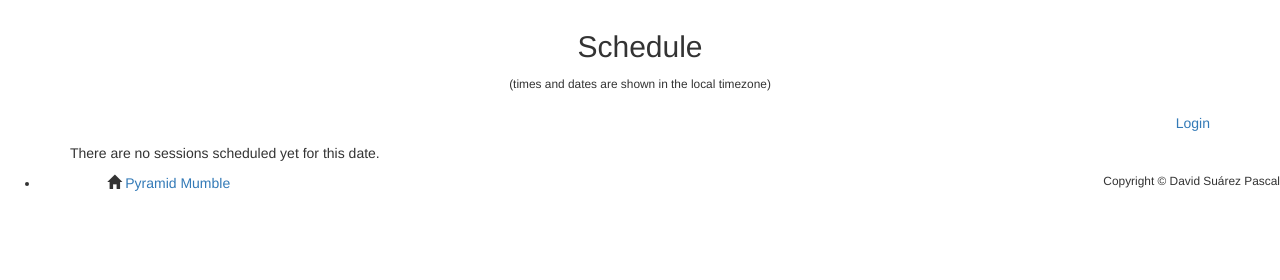
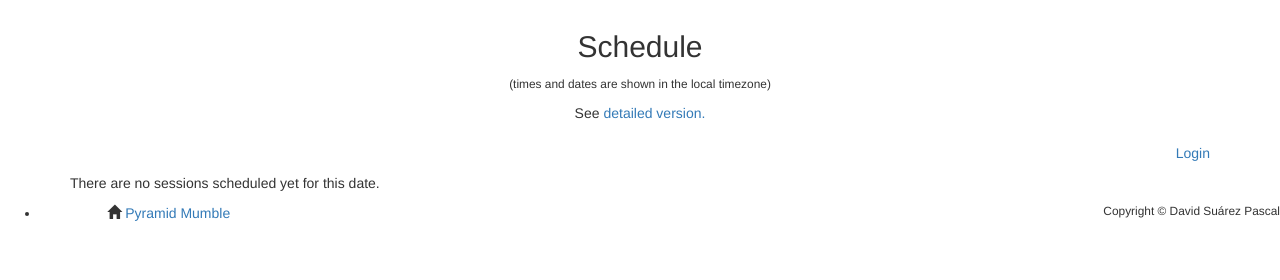
Before and after one commit to pascalin/Pyramid-Mumble, a Python web app: template pyramid_mumble/templates/schedule.jinja2 in a window 1280 px wide. Shown: the part 20-300 px from the top of the page. Run offline with Jinja, Linux system fonts and the light colour scheme; the template is opened without the code that fills it, so the values that code supplies are empty; some libraries are stand-ins or nearby versions.

Commit message:
Modified schedule template.

```diff
--- a/pyramid_mumble/templates/schedule.jinja2
+++ b/pyramid_mumble/templates/schedule.jinja2
@@ -5,6 +5,7 @@
         <div class="col text-center">
             <h2><span class="font-semi-bold">Schedule</span></h2>
             <p><small>(times and dates are shown in the local timezone)</small></p>
+            <p>{% if detailed %}See <a href="{{ request.route_path('schedule') }}">simplified</a> version.{% else %}See <a href="{{ request.route_path('schedule') }}?detailed">detailed version.{% endif %}</p>
         </div>
       <div class="col text-center">
             <h3><span class="font-semi-bold">{{ schedule_date }}</span></h3>
@@ -15,9 +16,8 @@
 {% block content %}
     {% if sessions %}
     <div class="content row">
-        <div class="col-md-3"></div>
     {% for day, day_group in sessions|groupby('start_time.day') %}
-        <div class="col">
+        <div {% if detailed %}class="col"{% else %}class="col-md-2"{% endif %}>
             <h4 class="text-center">{{ day_group[0].start_time.strftime("%a %-d, %B") }}</h4>
             <ul>
         {% for hour, list in day_group|groupby('start_time.hour') %}
@@ -39,7 +39,7 @@
             {% endfor %}
             {% else %}
             {% for session in list %}
-               <li><a href="{{ request.route_url('session', session_id=session.id) }}">{{ session }}</a></li>
+               <li><small>{{ session.start_time.strftime("%H:%M") }}</small><br><a href="{{ request.route_url('session', session_id=session.id) }}">{{ session }}</a></li>
             {% endfor %}
             {% endif %}
         {% endfor %}
```
